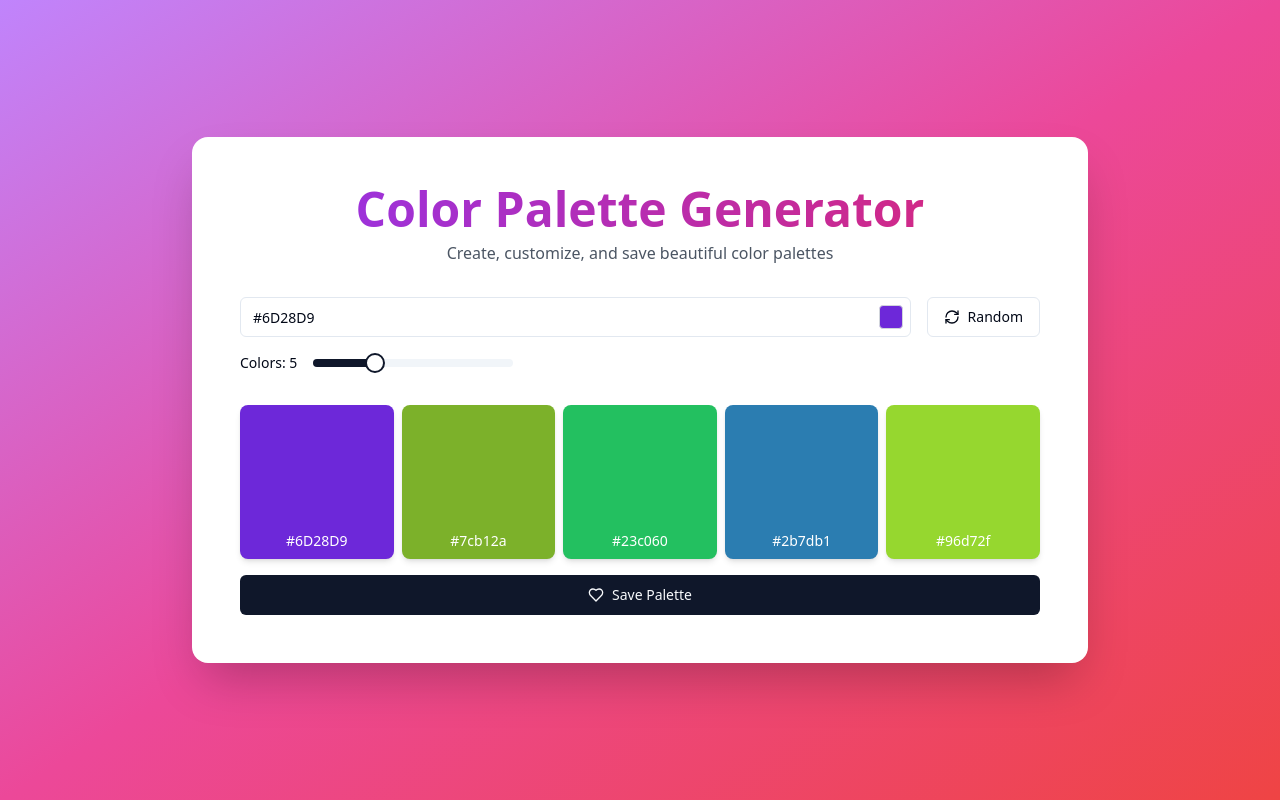
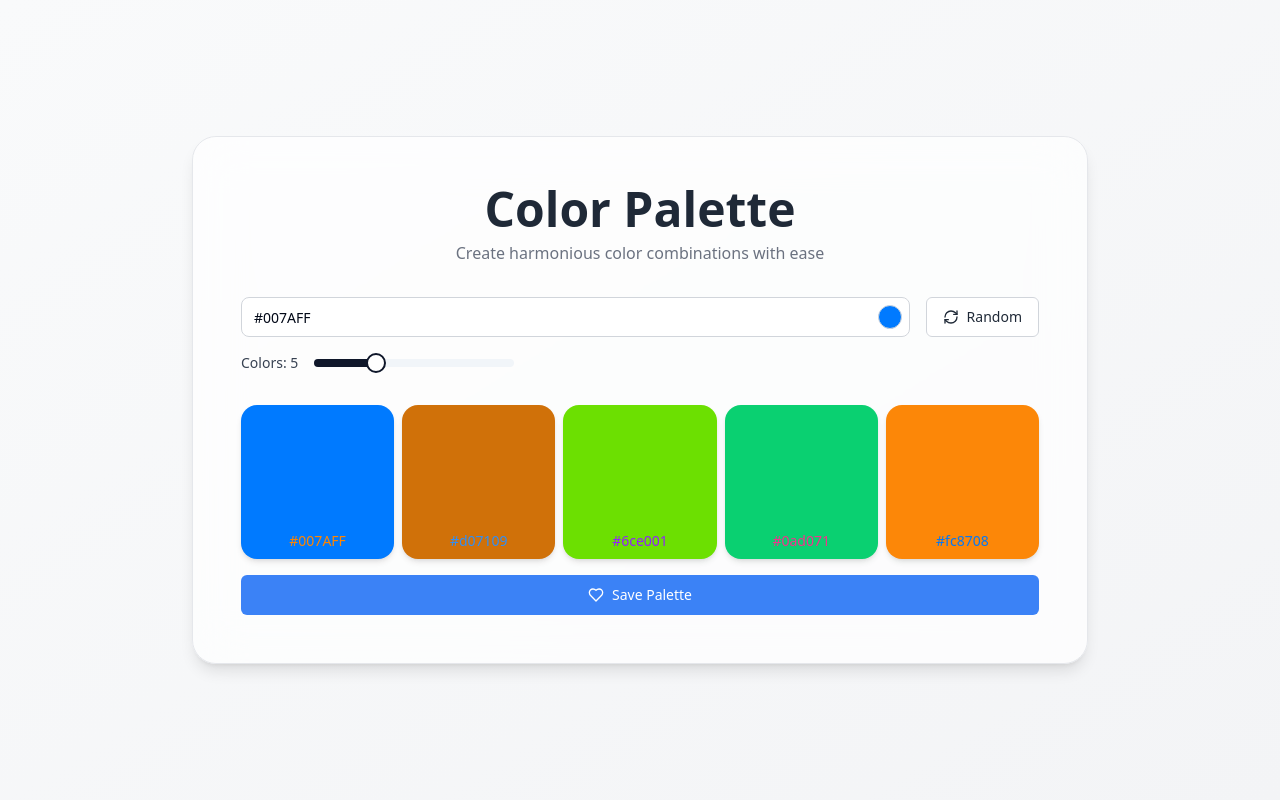
Before and after one commit to GPT-Engineer-App-Dev/palette-palooza, a React (Vite) app: page / in a window 1280 px wide. Built offline with nearby package versions, Linux system fonts and the light colour scheme.

Commit message:
Refactor UI for Apple Design
Updated the user interface to align with Apple's design principles, enhancing aesthetics and user experience throughout the application.
[skip gpt_engineer]

```diff
--- a/src/components/ColorPalette.jsx
+++ b/src/components/ColorPalette.jsx
@@ -22,15 +22,15 @@ const ColorPalette = ({ colors, mini = false }) => {
           animate={{ opacity: 1, scale: 1 }}
           transition={{ duration: 0.3, delay: index * 0.1 }}
           className={cn(
-            "rounded-lg shadow-md overflow-hidden cursor-pointer transition-transform hover:scale-105",
+            "rounded-2xl shadow-md overflow-hidden cursor-pointer transition-transform hover:scale-105",
             mini ? "aspect-[2/1]" : "aspect-square"
           )}
           style={{ backgroundColor: color }}
           onClick={() => copyToClipboard(color)}
         >
-          <div className="h-full flex items-end justify-center p-2 bg-black bg-opacity-0 hover:bg-opacity-20 transition-opacity">
+          <div className="h-full flex items-end justify-center p-2 bg-black bg-opacity-0 hover:bg-opacity-10 transition-opacity">
             <span className={cn(
-              "text-white font-medium",
+              "text-white font-medium mix-blend-difference",
               mini ? "text-xs" : "text-sm"
             )}>{color}</span>
           </div>
--- a/src/components/ColorPaletteGenerator.jsx
+++ b/src/components/ColorPaletteGenerator.jsx
@@ -9,7 +9,7 @@ import ColorPalette from './ColorPalette';
 import { generateRandomColor, generatePaletteFromColor } from '../utils/colorUtils';
 
 const ColorPaletteGenerator = () => {
-  const [baseColor, setBaseColor] = useState('#6D28D9');
+  const [baseColor, setBaseColor] = useState('#007AFF');
   const [palette, setPalette] = useState([]);
   const [showColorPicker, setShowColorPicker] = useState(false);
   const [colorCount, setColorCount] = useState(5);
@@ -55,10 +55,10 @@ const ColorPaletteGenerator = () => {
                 type="text"
                 value={baseColor}
                 onChange={(e) => setBaseColor(e.target.value)}
-                className="pr-10"
+                className="pr-10 border-gray-300 focus:border-blue-500 focus:ring focus:ring-blue-200 focus:ring-opacity-50 rounded-lg"
               />
               <div
-                className="absolute right-2 top-1/2 -translate-y-1/2 w-6 h-6 rounded cursor-pointer border border-gray-300"
+                className="absolute right-2 top-1/2 -translate-y-1/2 w-6 h-6 rounded-full cursor-pointer border border-gray-300"
                 style={{ backgroundColor: baseColor }}
                 onClick={() => setShowColorPicker(!showColorPicker)}
               ></div>
@@ -68,12 +68,12 @@ const ColorPaletteGenerator = () => {
                 </div>
               )}
             </div>
-            <Button onClick={generateRandomPalette} variant="outline" className="flex-shrink-0">
+            <Button onClick={generateRandomPalette} variant="outline" className="flex-shrink-0 bg-white text-gray-800 border-gray-300 hover:bg-gray-100">
               <RefreshCw className="w-4 h-4 mr-2" /> Random
             </Button>
           </div>
           <div className="flex items-center space-x-4">
-            <span className="text-sm font-medium">Colors: {colorCount}</span>
+            <span className="text-sm font-medium text-gray-700">Colors: {colorCount}</span>
             <Slider
               value={[colorCount]}
               onValueChange={(value) => setColorCount(value[0])}
@@ -93,7 +93,7 @@ const ColorPaletteGenerator = () => {
           className="space-y-4"
         >
           <ColorPalette colors={palette} />
-          <Button onClick={savePalette} className="w-full">
+          <Button onClick={savePalette} className="w-full bg-blue-500 hover:bg-blue-600 text-white">
             <Heart className="w-4 h-4 mr-2" /> Save Palette
           </Button>
         </motion.div>
@@ -105,7 +105,7 @@ const ColorPaletteGenerator = () => {
           transition={{ duration: 0.5, delay: 0.2 }}
           className="space-y-4"
         >
-          <h2 className="text-2xl font-bold">Favorite Palettes</h2>
+          <h2 className="text-2xl font-bold text-gray-800">Favorite Palettes</h2>
           <div className="grid grid-cols-1 md:grid-cols-2 gap-4">
             {favorites.map((favPalette, index) => (
               <motion.div
@@ -119,7 +119,7 @@ const ColorPaletteGenerator = () => {
                 <Button
                   variant="destructive"
                   size="icon"
-                  className="absolute top-2 right-2"
+                  className="absolute top-2 right-2 bg-red-500 hover:bg-red-600"
                   onClick={() => removePalette(index)}
                 >
                   <Trash2 className="w-4 h-4" />
--- a/src/pages/Index.jsx
+++ b/src/pages/Index.jsx
@@ -4,19 +4,19 @@ import { motion } from "framer-motion";
 
 const Index = () => {
   return (
-    <div className="min-h-screen bg-gradient-to-br from-purple-400 via-pink-500 to-red-500 flex items-center justify-center p-4">
+    <div className="min-h-screen bg-gradient-to-br from-gray-50 to-gray-100 flex items-center justify-center p-4">
       <motion.div
         initial={{ opacity: 0, y: 20 }}
         animate={{ opacity: 1, y: 0 }}
         transition={{ duration: 0.5 }}
-        className="w-full max-w-4xl bg-white rounded-2xl shadow-2xl overflow-hidden"
+        className="w-full max-w-4xl bg-white bg-opacity-70 backdrop-blur-xl rounded-3xl shadow-lg overflow-hidden border border-gray-200"
       >
         <div className="p-8 md:p-12">
-          <h1 className="text-4xl md:text-5xl font-bold mb-2 text-center bg-clip-text text-transparent bg-gradient-to-r from-purple-600 to-pink-600">
-            Color Palette Generator
+          <h1 className="text-4xl md:text-5xl font-bold mb-2 text-center text-gray-800">
+            Color Palette
           </h1>
-          <p className="text-center text-gray-600 mb-8">
-            Create, customize, and save beautiful color palettes
+          <p className="text-center text-gray-500 mb-8">
+            Create harmonious color combinations with ease
           </p>
           <ColorPaletteGenerator />
         </div>
```
